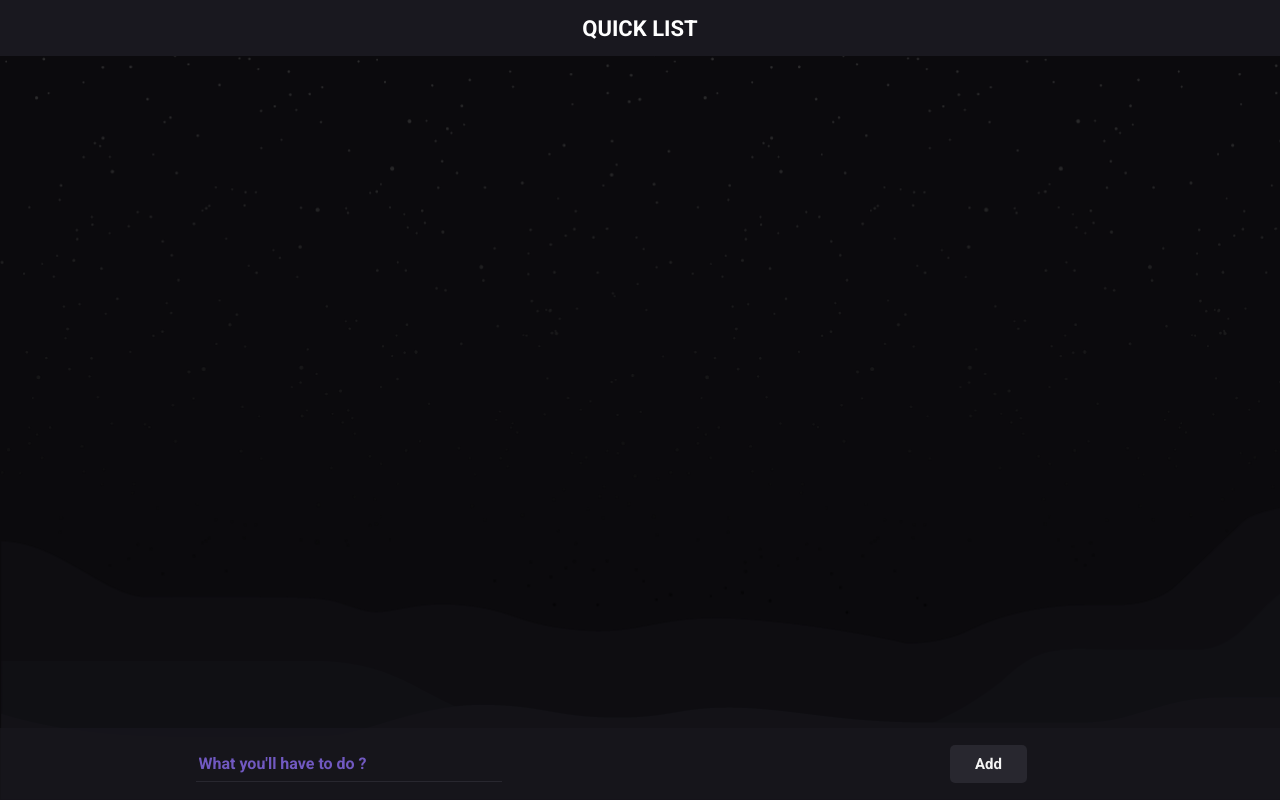
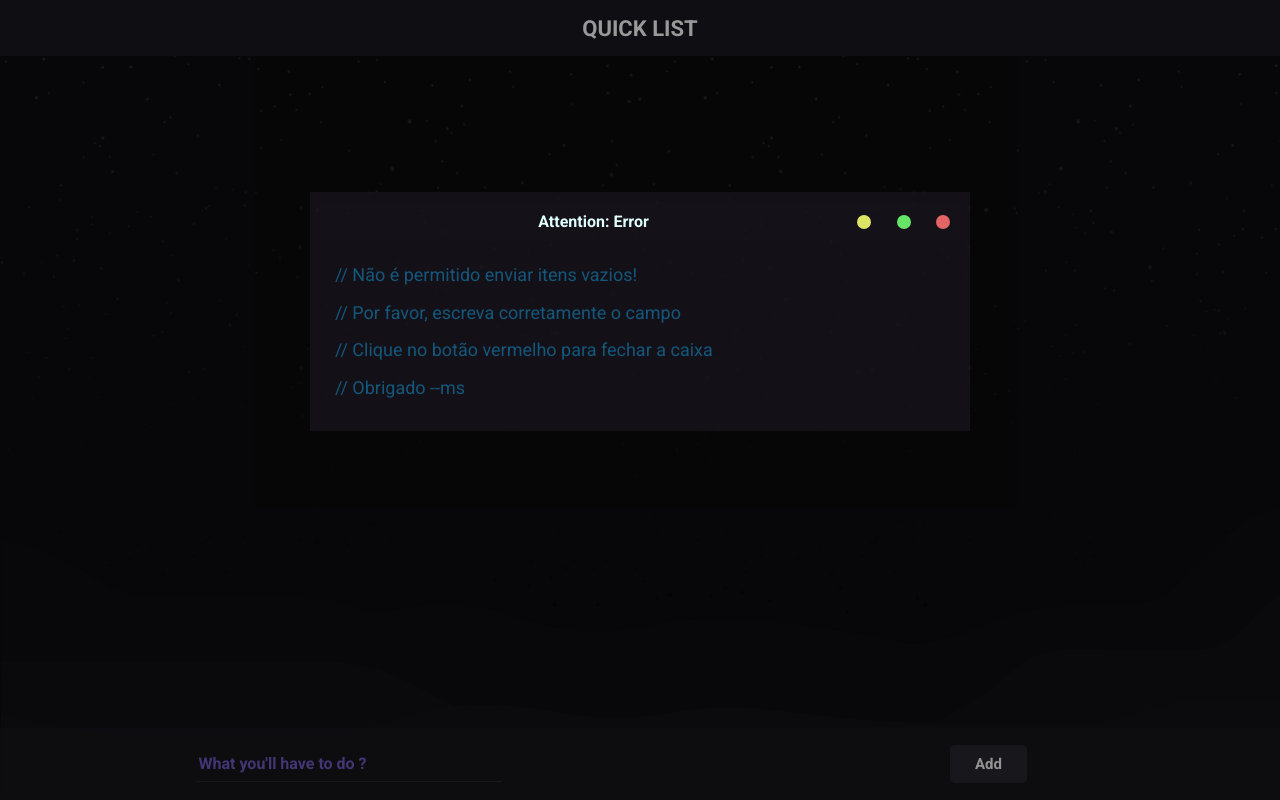
Before and after one commit to MarceloSantanaSantos/ToDo-List, a plain HTML site: page index.html in a window 1280 px wide. Drawn offline with Linux system fonts and the light colour scheme.

Commit message:
Created CSS V2 - modal

```diff
--- a/css/style.css
+++ b/css/style.css
@@ -144,3 +144,79 @@ span {
 .user-painel button:hover {
     background-color: #35343f;
 }
+
+
+/* ============= MODAL ============= */
+
+.modalError {
+    display: ;
+    position: fixed;
+    z-index: 1;
+    left: 0;
+    top: 0;
+    width: 100%;
+    height: 100%;
+    overflow: auto;
+    background-color: rgb(0,0,0);
+    background-color: rgba(0,0,0,0.4);
+  }
+
+  .modal-content {
+    background-color: rgb(25, 24, 31, 0.7);
+    margin: 15% auto;
+    border: 0px solid;
+    width: 50%;
+    padding: 10px;
+  }
+
+  .modal-content-top {
+    display: flex;
+    flex-direction: row;
+    justify-content: space-between;
+    align-items: center;
+    padding: 10px;
+    color: lightcyan;
+    background-color: rgb(25, 24, 31, 0.2);
+  }
+
+  .btns {
+      display: flex;
+      flex-direction: row;
+      justify-content: space-between;
+      width: 15%;
+  }
+
+  .btn-amarelo {
+    background-color: rgb(219, 228, 101);
+    border-radius: 100px;
+    width: 10px;
+    height: 10px;
+    padding: 2px;
+}
+
+ .btn-verde {
+    background-color: rgb(101, 228, 101);
+    border-radius: 100px;
+    width: 10px;
+    height: 10px;
+    padding: 2px;
+}
+
+  .btn-vermelho {
+    width: 10px;
+    height: 10px;
+    padding: 2px;
+    background-color: rgb(228, 101, 101);
+    border-radius: 100px;
+
+  }
+
+  .modal-content-body {
+      display: flex;
+      flex-direction: column;
+      justify-content: space-around;
+      padding: 15px;
+      height: 150px;
+      font-size: 18px;
+      color: rgb(21, 87, 124);
+  }
--- a/index.html
+++ b/index.html
@@ -6,6 +6,25 @@
     <link rel="stylesheet" href="./css/style.css">
     <link href="https://fonts.googleapis.com/css2?family=Roboto:wght@400;500;700&display=swap" rel="stylesheet"></head>
 <body>
+    <div class="modalError">
+        <div class="modal-content">
+            <div class="modal-content-top">
+                <div></div>
+                <h4>Attention: Error</h4>
+                <div class="btns">
+                    <div class='btn-amarelo'></div>
+                    <div class='btn-verde'></div>
+                    <div class='btn-vermelho'></div>
+                </div>
+            </div>
+            <div class="modal-content-body">
+                <p>// Não é permitido enviar itens vazios!</p>
+                <p>// Por favor, escreva corretamente o campo</p>
+                <p>// Clique no botão vermelho para fechar a caixa</p>
+                <p>// Obrigado --ms</p>
+            </div>
+        </div>
+    </div>
     <div class="main">
         <span>QUICK LIST</span>
         <div id="app">
```
